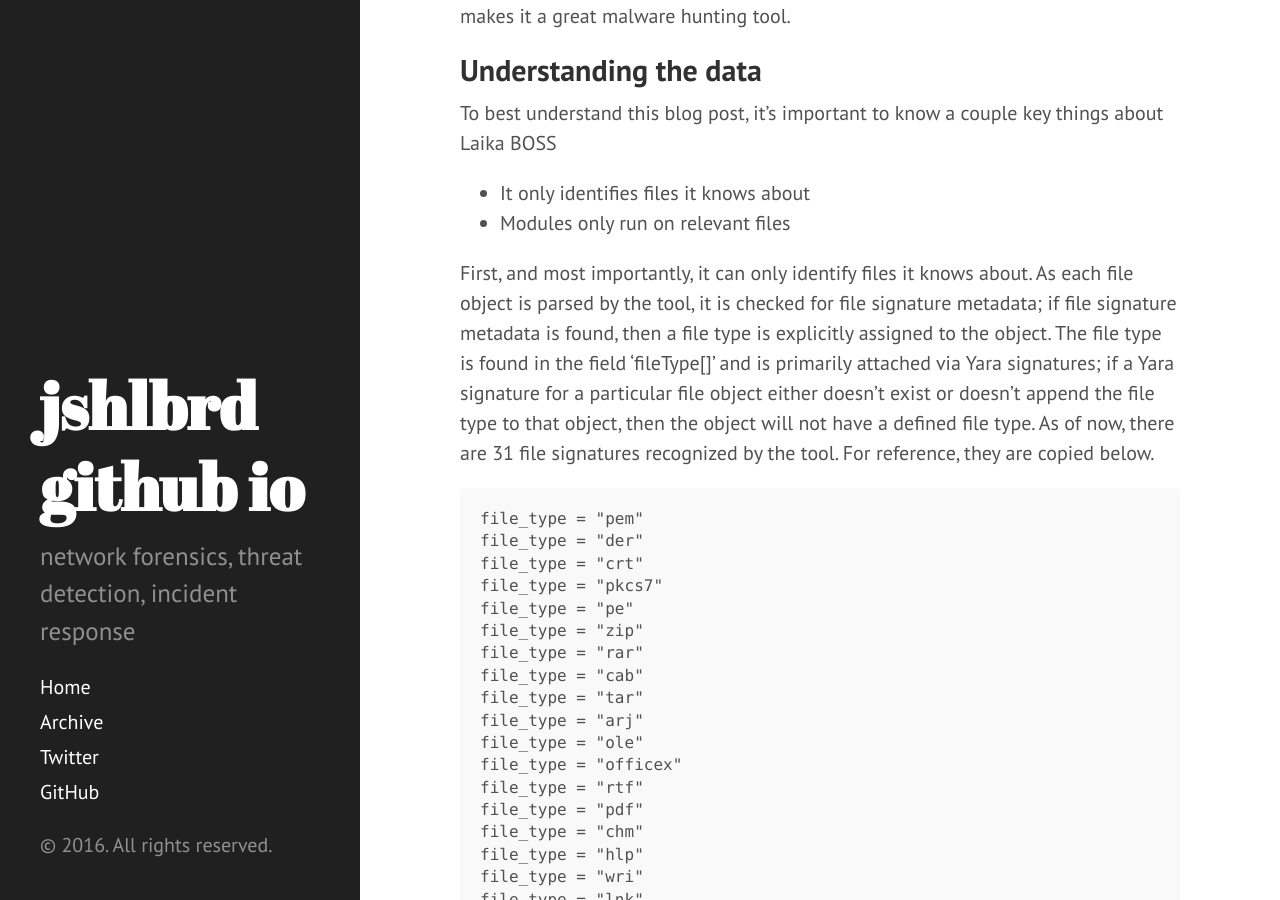
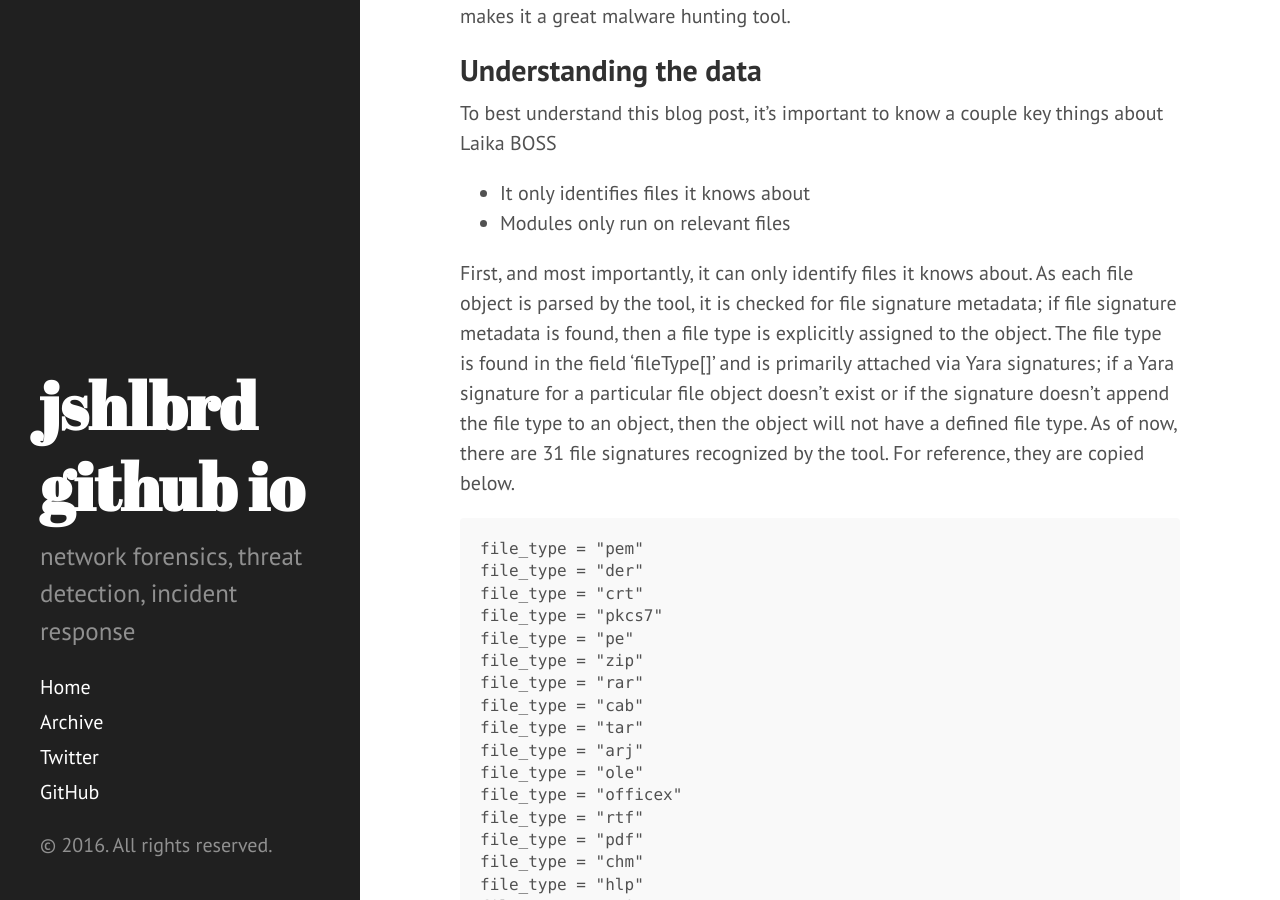
Before and after one commit to jshlbrd/jshlbrd.github.io, a Jekyll site: the page built from _posts/2016-03-06-crawling-through-65k-samples.md, in a window 1280 px wide and 900 px high, scrolled down 647 px. Built offline with Jekyll 4.4.1, drawn with Linux system fonts in a browser that asks for light colours.

Commit message:
verbiage

````diff
--- a/_posts/2016-03-06-crawling-through-65k-samples.md
+++ b/_posts/2016-03-06-crawling-through-65k-samples.md
@@ -22,7 +22,7 @@
 * It only identifies files it knows about
 * Modules only run on relevant files
 
-First, and most importantly, it can only identify files it knows about. As each file object is parsed by the tool, it is checked for file signature metadata; if file signature metadata is found, then a file type is explicitly assigned to the object. The file type is found in the field 'fileType[]' and is primarily attached via Yara signatures; if a Yara signature for a particular file object either doesn't exist or doesn't append the file type to that object, then the object will not have a defined file type. As of now, there are 31 file signatures recognized by the tool. For reference, they are copied below.
+First, and most importantly, it can only identify files it knows about. As each file object is parsed by the tool, it is checked for file signature metadata; if file signature metadata is found, then a file type is explicitly assigned to the object. The file type is found in the field 'fileType[]' and is primarily attached via Yara signatures; if a Yara signature for a particular file object doesn't exist or if the signature doesn't append the file type to an object, then the object will not have a defined file type. As of now, there are 31 file signatures recognized by the tool. For reference, they are copied below.
 
 ```
 file_type = "pem"
````
